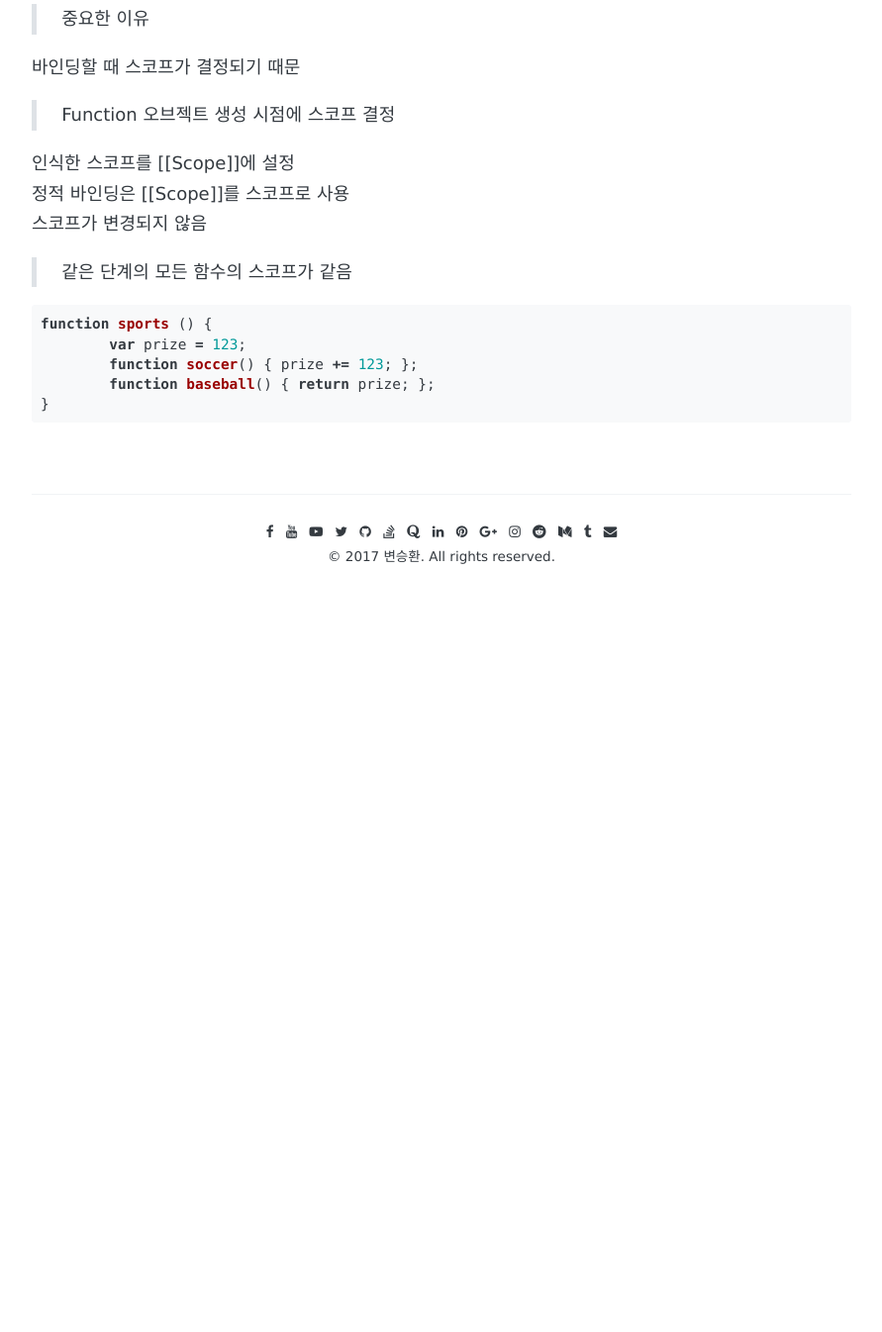
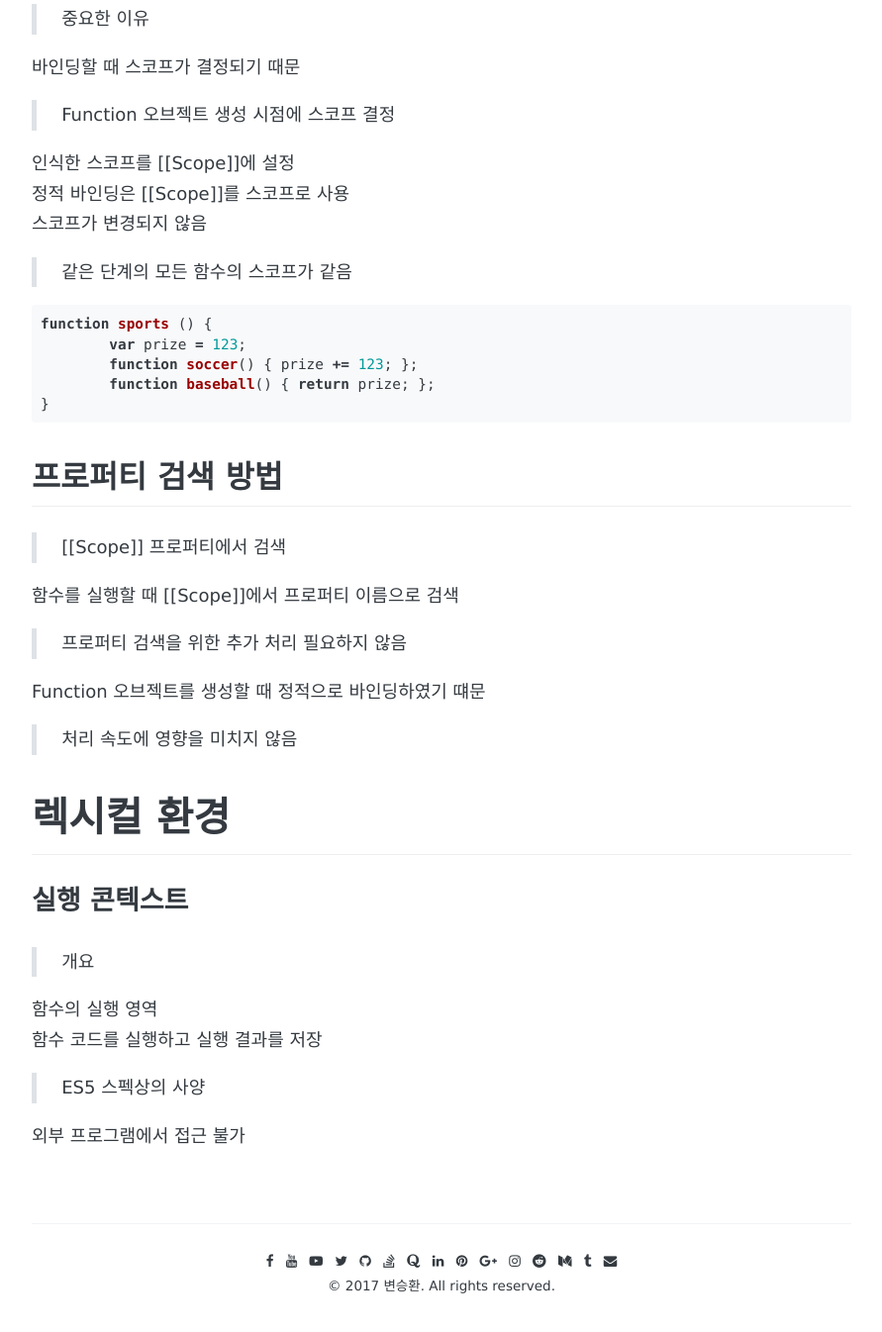
Before and after one commit to awesome-hwan/awesome-hwan.github.io, a Jekyll site: the page built from _posts/2017-08-20-중고급과정#5.md, in a window 1280 px wide and 1400 px high, scrolled down 10925 px. Shown: the top 1346 px of the window at 99% size, without its empty margins (194-1085 px from the left). Built offline with Jekyll 4.4.1, drawn with Linux system fonts in a browser that asks for light colours; some web fonts are replaced; comment, search, counter and statistics services are not loaded; before the commit the page ends 11589 px from its top, so only the background shows below that.

Commit message:
JS Study#5

````diff
--- a/_posts/2017-08-20-중고급과정#5.md
+++ b/_posts/2017-08-20-중고급과정#5.md
@@ -419,3 +419,28 @@ function sports () {
 	function baseball() { return prize; };
 }
 ```
+
+## 프로퍼티 검색 방법
+
+> [[Scope]] 프로퍼티에서 검색
+
+함수를 실행할 때 [[Scope]]에서 프로퍼티 이름으로 검색
+
+> 프로퍼티 검색을 위한 추가 처리 필요하지 않음
+
+Function 오브젝트를 생성할 때 정적으로 바인딩하였기 떄문
+
+> 처리 속도에 영향을 미치지 않음
+
+# 렉시컬 환경
+
+### 실행 콘텍스트
+
+> 개요
+
+함수의 실행 영역
+함수 코드를 실행하고 실행 결과를 저장
+
+> ES5 스펙상의 사양
+
+외부 프로그램에서 접근 불가
````
